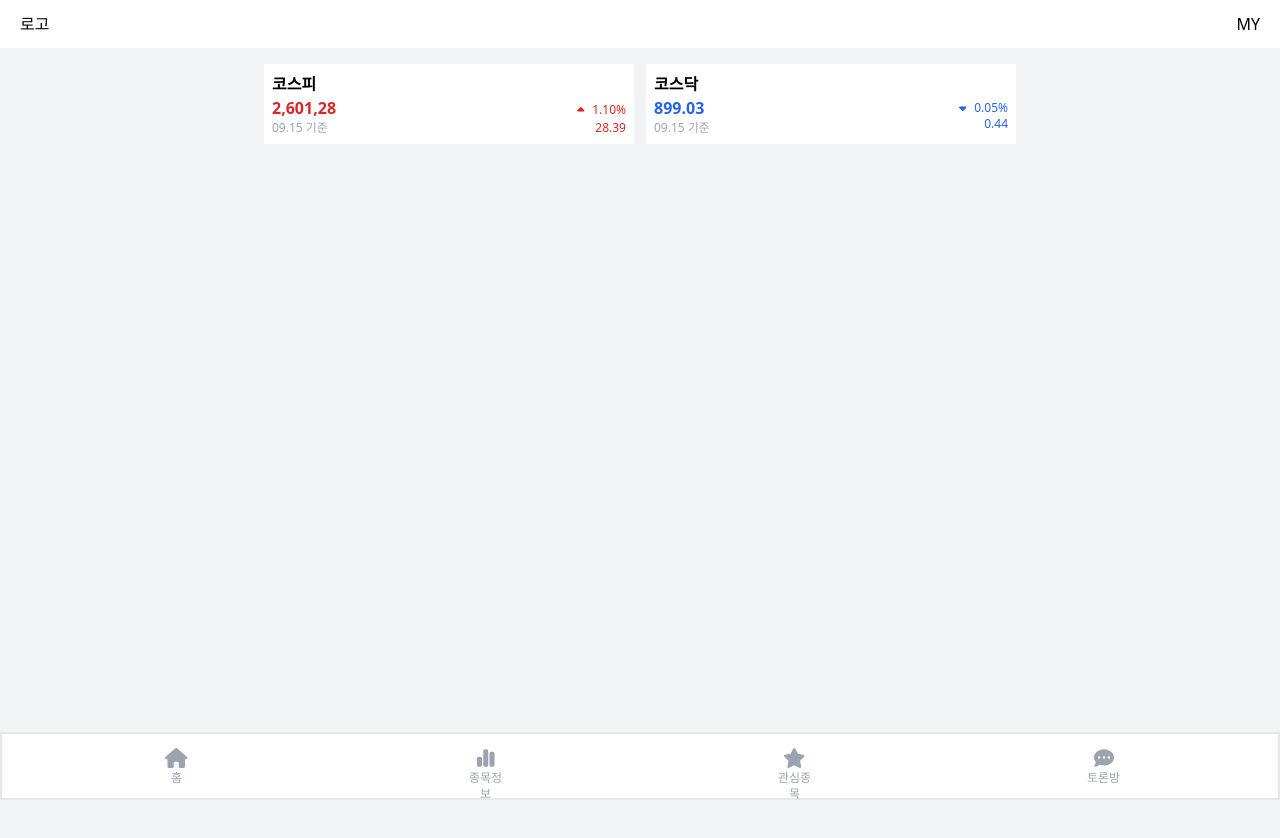
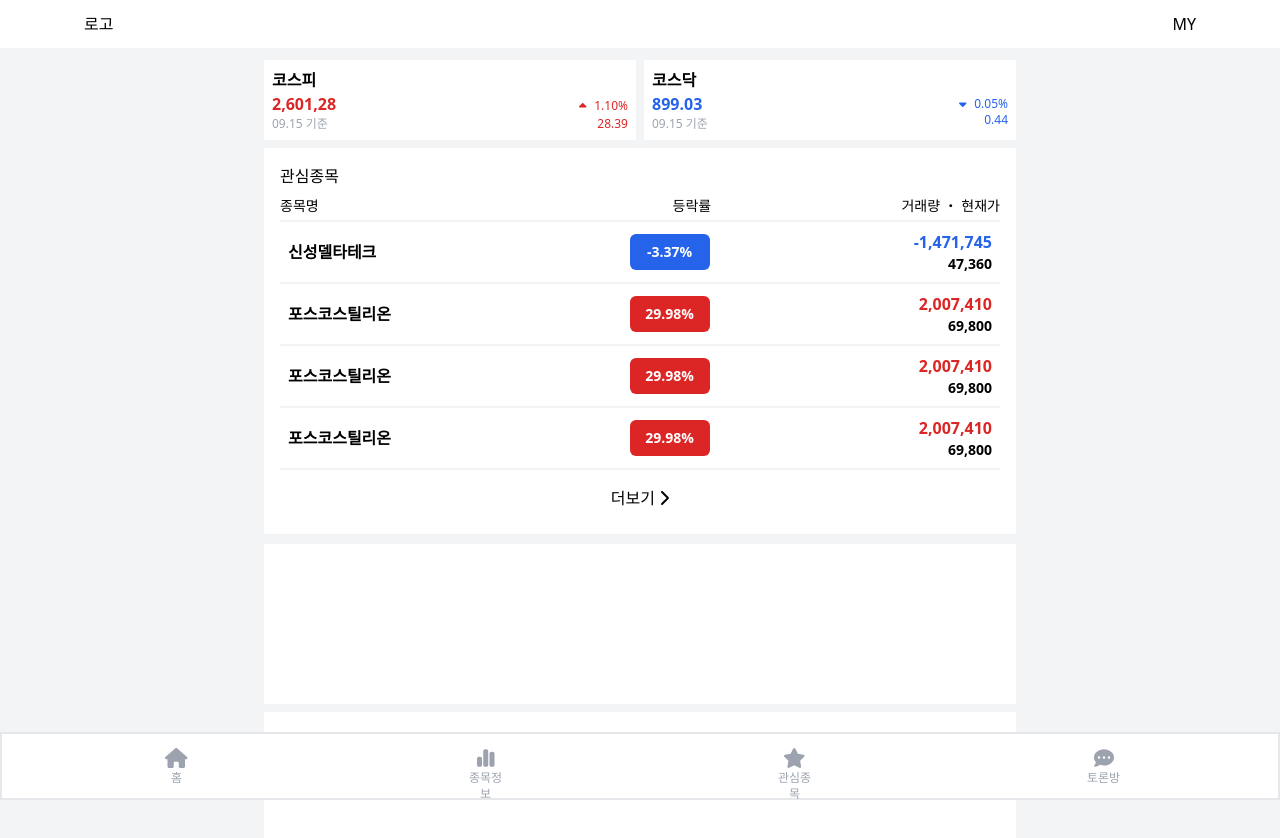
Before and after one commit to suplas/stock_inquiry_node_react, a React (Create React App) app in the folder react/: page / in a window 1280 px wide. Shown: the top 838 px of the page. Before the commit the page ends 800 px from the top, so only its background shows below. Built offline with nearby package versions, Linux system fonts and the light colour scheme.

Commit message:
buld: layout publishing commit

```diff
--- a/react/package.json
+++ b/react/package.json
@@ -21,6 +21,7 @@
     "react": "^18.2.0",
     "react-dom": "^18.2.0",
     "react-redux": "^8.1.2",
+    "react-router-dom": "^6.16.0",
     "react-scripts": "5.0.1",
     "redux": "^4.2.1",
     "styled-components": "^6.0.8",
--- a/react/src/App.tsx
+++ b/react/src/App.tsx
@@ -1,11 +1,14 @@
 import { Provider } from "react-redux";
+import { BrowserRouter, Routes, Route } from "react-router-dom";
 import store from "./store";
 import RootComponent from "./compenents/main";
 
 function App() {
   return (
     <Provider store={store}>
-      <RootComponent />
+      <BrowserRouter>
+        <RootComponent />
+      </BrowserRouter>
     </Provider>
   );
 }
--- /dev/null
+++ b/react/src/compenents/main/bannerComponent.tsx
@@ -0,0 +1,46 @@
+import React from "react";
+import { faCaretUp, faCaretDown } from "@fortawesome/free-solid-svg-icons";
+import { FontAwesomeIcon } from "@fortawesome/react-fontawesome";
+
+class BannerComponent extends React.Component {
+  render(): React.ReactNode {
+    return (
+      <div className="flex gap-2">
+        <div className="bg-white w-full ml-auto mr-auto flex p-2">
+          <div className="w-full">
+            <div className="font-bold text-base">코스피</div>
+            <div className="text-red-600 font-bold text-base">2,601,28</div>
+            <div className="text-xs text-gray-400">09.15 기준</div>
+          </div>
+          <div className="ml-auto w-full text-right pt-7">
+            <div className="text-red-600 text-xs leading-5">
+              <span className="mr-2">
+                <FontAwesomeIcon icon={faCaretUp} />
+              </span>
+              1.10%
+            </div>
+            <div className="text-red-600 text-xs">28.39</div>
+          </div>
+        </div>
+        <div className="bg-white w-full ml-auto mr-auto flex p-2">
+          <div className="w-full">
+            <div className="font-bold">코스닥</div>
+            <div className="text-blue-600 font-bold">899.03</div>
+            <div className="text-xs text-gray-400">09.15 기준</div>
+          </div>
+          <div className="ml-auto w-full text-right pt-7 leading-5">
+            <div className="text-blue-600 text-xs">
+              <span className="mr-2">
+                <FontAwesomeIcon icon={faCaretDown} />
+              </span>
+              0.05%
+            </div>
+            <div className="text-blue-600 text-xs">0.44</div>
+          </div>
+        </div>
+      </div>
+    );
+  }
+}
+
+export default BannerComponent;
--- a/react/src/compenents/main/contentComponent.tsx
+++ b/react/src/compenents/main/contentComponent.tsx
@@ -1,40 +1,17 @@
 import React from "react";
-import { faCaretUp, faCaretDown } from "@fortawesome/free-solid-svg-icons";
-import { FontAwesomeIcon } from "@fortawesome/react-fontawesome";
+import BannerComponent from "./bannerComponent";
+import InterestComponent from "./interestComponent";
+import TalkComponent from "./talkComponent";
+import InformationComponent from "./informationComponent";
+
 class ContentComponent extends React.Component {
   render(): React.ReactNode {
     return (
-      <div className="mt-4 pl-2 pr-2">
-        <div className="flex gap-3">
-          <div className="bg-white w-full ml-auto mr-auto flex p-2">
-            <div className="w-full">
-              <div className="font-bold text-base">코스피</div>
-              <div className="text-red-600 font-bold text-base">2,601,28</div>
-              <div className="text-xs text-gray-400">09.15 기준</div>
-            </div>
-            <div className="ml-auto w-full text-right pt-7">
-              <div className="text-red-600 text-xs leading-5">
-                <span className="mr-2"><FontAwesomeIcon icon={faCaretUp}/></span>
-                1.10%
-              </div>
-              <div className="text-red-600 text-xs">28.39</div>
-            </div>
-          </div>
-          <div className="bg-white w-full ml-auto mr-auto flex p-2">
-            <div className="w-full">
-              <div className="font-bold">코스닥</div>
-              <div className="text-blue-600 font-bold">899.03</div>
-              <div className="text-xs text-gray-400">09.15 기준</div>
-            </div>
-            <div className="ml-auto w-full text-right pt-7 leading-5">
-              <div className="text-blue-600 text-xs">
-              <span className="mr-2"><FontAwesomeIcon icon={faCaretDown} /></span>
-                0.05%
-              </div>
-              <div className="text-blue-600 text-xs">0.44</div>
-            </div>
-          </div>
-        </div>
+      <div className="mt-3 pl-2 pr-2">
+        <BannerComponent />
+        <InterestComponent />
+        <TalkComponent />
+        <InformationComponent />
       </div>
     );
   }
--- a/react/src/compenents/main/headerComponent.tsx
+++ b/react/src/compenents/main/headerComponent.tsx
@@ -4,7 +4,7 @@ class HeaderComponent extends React.Component {
   render(): React.ReactNode {
     return (
       <header>
-        <div className="flex items-center pt-3 pb-3 pl-5 pr-5 whitespace-nowrap">
+        <div className="flex items-center pt-3 pb-3 pl-5 pr-5 whitespace-nowrap max-w-6xl m-auto">
           <div>로고</div>
           <div className="ml-auto">MY</div>
         </div>
--- /dev/null
+++ b/react/src/compenents/main/informationComponent.tsx
@@ -0,0 +1,13 @@
+import React from "react";
+
+class InformationComponent extends React.Component {
+    render(): React.ReactNode {
+        return(
+            <div className="bg-white w-full flex h-80 mt-2">
+
+            </div>
+        );
+    }
+}
+
+export default InformationComponent;
--- /dev/null
+++ b/react/src/compenents/main/interestComponent.tsx
@@ -0,0 +1,91 @@
+import React from "react";
+import { Link } from "react-router-dom";
+import { faChevronRight } from "@fortawesome/free-solid-svg-icons";
+import { FontAwesomeIcon } from "@fortawesome/react-fontawesome";
+
+class InterestComponent extends React.Component {
+  render(): React.ReactNode {
+    return (
+      <div className="bg-white w-full">
+        <div className="h-full mt-2 p-2 w-full border-b-2 border-gray-100">
+          <div className="flex w-full p-2">
+            <h2>관심종목</h2>
+          </div>
+          <div className="w-full pl-2 pr-2 pb-1 flex gap-1 flex-myFlex">
+            <span className="text-sm w-2/5">종목명</span>
+            <span className="text-sm w-1/5 text-right">등락률</span>
+            <span className="text-sm w-2/5 text-right">거래량 ・ 현재가 </span>
+          </div>
+          <div className="line border-b-2 ml-2 mr-2 border-gray-100"></div>
+          <ul className="pl-2 pr-2">
+            <li className="flex gap-1 p-2 items-center border-b-2 border-gray-100">
+              <div className="w-2/5 font-bold text-base">신성델타테크</div>
+              <div className="w-1/5 font-bold">
+                <div className="w-20 ml-auto text-sm bg-blue-600 text-white text-center rounded-md max-w-xs p-2">
+                  -3.37%
+                </div>
+              </div>
+              <div className="w-2/5 text-right">
+                <div className="font-bold text-base text-blue-600">
+                  -1,471,745
+                </div>
+                <div className="text-sm font-bold">47,360</div>
+              </div>
+            </li>
+            <li className="flex gap-1 p-2 items-center border-b-2 border-gray-100">
+              <div className="w-2/5 font-bold text-base">포스코스틸리온</div>
+              <div className="w-1/5 font-bold">
+                <div className="w-20 ml-auto text-sm bg-red-600 text-white text-center rounded-md max-w-xs p-2">
+                  29.98%
+                </div>
+              </div>
+              <div className="w-2/5 text-right">
+                <div className="font-bold text-base text-red-600">
+                  2,007,410
+                </div>
+                <div className="text-sm font-bold">69,800</div>
+              </div>
+            </li>
+            <li className="flex gap-1 p-2 items-center border-b-2 border-gray-100">
+              <div className="w-2/5 font-bold text-base">포스코스틸리온</div>
+              <div className="w-1/5 font-bold">
+                <div className="w-20 ml-auto text-sm bg-red-600 text-white text-center rounded-md max-w-xs p-2">
+                  29.98%
+                </div>
+              </div>
+              <div className="w-2/5 text-right">
+                <div className="font-bold text-base text-red-600">
+                  2,007,410
+                </div>
+                <div className="text-sm font-bold">69,800</div>
+              </div>
+            </li>
+            <li className="flex gap-1 p-2 items-center border-b-2 border-gray-100">
+              <div className="w-2/5 font-bold text-base">포스코스틸리온</div>
+              <div className="w-1/5 font-bold">
+                <div className="w-20 ml-auto text-sm bg-red-600 text-white text-center rounded-md max-w-xs p-2">
+                  29.98%
+                </div>
+              </div>
+              <div className="w-2/5 text-right">
+                <div className="font-bold text-base text-red-600">
+                  2,007,410
+                </div>
+                <div className="text-sm font-bold">69,800</div>
+              </div>
+            </li>
+            <li className="flex gap-1 p-2 items-center border-gray-100">
+              <div className="w-full text-center p-2">
+                <Link to={"/"}>
+                  더보기 <FontAwesomeIcon icon={faChevronRight} />
+                </Link>
+              </div>
+            </li>
+          </ul>
+        </div>
+      </div>
+    );
+  }
+}
+
+export default InterestComponent;
--- /dev/null
+++ b/react/src/compenents/main/talkComponent.tsx
@@ -0,0 +1,13 @@
+import React from "react";
+
+class TalkComponent extends React.Component {
+    render(): React.ReactNode {
+        return(
+            <div className="bg-white w-full flex h-40 mt-2">
+
+            </div>
+        );
+    }
+}
+
+export default TalkComponent;
--- a/react/tailwind.config.js
+++ b/react/tailwind.config.js
@@ -9,7 +9,9 @@ module.exports = {
     extends:{}
   },
   theme: {
-    extend: {},
+    flex: {
+      myFlex: '1 1 53%',
+    },
   },
   plugins: [],
 }
```
Also changed, not shown: 1 other file (tests, documents, lock files or other folders).
